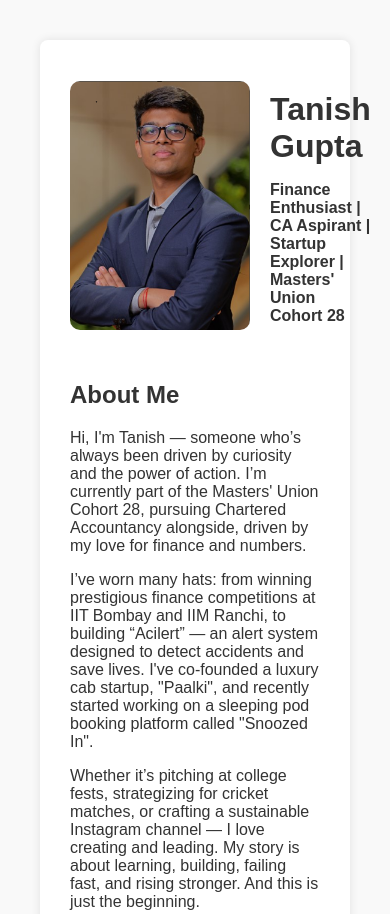
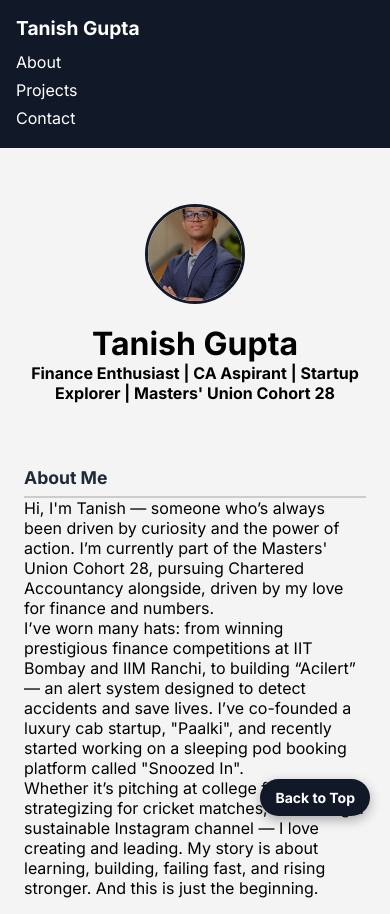
Before and after one commit to brian335/tanish-portfolio, a plain HTML site: page index.html in a window 390 px wide. Shown: the top 914 px of the page. Drawn offline with Linux system fonts and the light colour scheme.

Commit message:
Update index.html

```diff
--- a/index.html
+++ b/index.html
@@ -1,92 +1,249 @@
 <!DOCTYPE html>
 <html lang="en">
 <head>
-  <meta charset="UTF-8" />
-  <meta name="viewport" content="width=device-width, initial-scale=1.0"/>
-  <title>Tanish's Portfolio</title>
+  <meta charset="UTF-8">
+  <title>Tanish Gupta Portfolio</title>
+  <meta name="viewport" content="width=device-width, initial-scale=1.0">
+  <link href="https://fonts.googleapis.com/css2?family=Inter:wght@400;600;700&display=swap" rel="stylesheet">
   <style>
+    * {
+      margin: 0;
+      padding: 0;
+      font-family: 'Inter', sans-serif;
+      box-sizing: border-box;
+    }
+
     body {
-      font-family: Arial, sans-serif;
-      margin: 40px;
-      background: #f9f9f9;
-      color: #333;
+      background-color: #f4f4f4;
+      padding-bottom: 100px;
     }
+
+    nav {
+      background-color: #111827;
+      color: white;
+      padding: 1rem 2rem;
+      display: flex;
+      justify-content: space-between;
+      align-items: center;
+      flex-wrap: wrap;
+    }
+
+    nav h1 {
+      font-size: 1.5rem;
+      margin-bottom: 0.5rem;
+    }
+
+    nav div {
+      display: flex;
+      flex-wrap: wrap;
+    }
+
+    nav a {
+      color: white;
+      margin-left: 1rem;
+      text-decoration: none;
+      font-weight: 500;
+      margin-top: 0.5rem;
+    }
+
     .container {
       max-width: 900px;
       margin: auto;
-      background: white;
-      padding: 30px;
-      border-radius: 8px;
-      box-shadow: 0 0 10px rgba(0,0,0,0.1);
+      padding: 2rem;
     }
-    .profile {
+
+    .header {
+      text-align: center;
+      padding: 2rem 0;
+    }
+
+    .header img {
+      width: 150px;
+      height: 150px;
+      border-radius: 50%;
+      object-fit: cover;
+      margin-bottom: 1rem;
+      border: 3px solid #111827;
+    }
+
+    h2 {
+      margin-top: 2rem;
+      color: #1f2937;
+      font-size: 1.4rem;
+      border-bottom: 2px solid #ccc;
+      padding-bottom: 0.5rem;
+    }
+
+    ul {
+      margin-top: 0.5rem;
+      margin-left: 1.2rem;
+      line-height: 1.6;
+    }
+
+    .floating-btn {
+      position: fixed;
+      bottom: 30px;
+      right: 30px;
+      background-color: #111827;
+      color: white;
+      padding: 15px 20px;
+      border-radius: 50px;
+      text-decoration: none;
+      box-shadow: 0px 4px 12px rgba(0, 0, 0, 0.3);
+      animation: bounce 2s infinite;
+      font-weight: bold;
+      z-index: 999;
+    }
+
+    @keyframes bounce {
+      0%, 100% {
+        transform: translateY(0);
+      }
+      50% {
+        transform: translateY(-8px);
+      }
+    }
+
+    footer {
+      background-color: #111827;
+      color: white;
+      padding: 1rem;
+      text-align: center;
+      margin-top: 3rem;
+    }
+
+    .contact {
+      margin-top: 1rem;
       display: flex;
-      align-items: center;
-      gap: 20px;
-      margin-bottom: 30px;
+      flex-wrap: wrap;
+      gap: 1rem;
+      justify-content: center;
     }
-    .profile img {
-      width: 180px;
-      border-radius: 10px;
+
+    .contact a {
+      color: #2563eb;
+      text-decoration: none;
+      font-weight: 600;
     }
-    h1 {
-      margin-bottom: 0;
+
+    /* ---------------- Responsive Styles ---------------- */
+
+    @media (max-width: 768px) {
+      nav {
+        flex-direction: column;
+        align-items: flex-start;
       }
-    section {
-      margin-top: 40px;
+
+      nav div {
+        flex-direction: column;
+        width: 100%;
+      }
+
+      nav a {
+        margin: 0.25rem 0;
+        margin-left: 0;
+      }
+
+      .header img {
+        width: 120px;
+        height: 120px;
+      }
+
+      .container {
+        padding: 1.5rem;
+      }
+
+      h2 {
+        font-size: 1.2rem;
+      }
+
+      .floating-btn {
+        padding: 10px 15px;
+        font-size: 14px;
+      }
+    }
+
+    @media (max-width: 480px) {
+      .header img {
+        width: 100px;
+        height: 100px;
+      }
+
+      h2 {
+        font-size: 1.1rem;
+      }
+
+      nav h1 {
+        font-size: 1.2rem;
+      }
+
+      nav {
+        padding: 1rem;
+      }
+
+      .floating-btn {
+        bottom: 20px;
+        right: 20px;
+      }
     }
   </style>
 </head>
 <body>
+
+  <nav>
+    <h1>Tanish Gupta</h1>
+    <div>
+      <a href="#about">About</a>
+      <a href="#projects">Projects</a>
+      <a href="#contact">Contact</a>
+    </div>
+  </nav>
+
   <div class="container">
-    <div class="profile">
+    <div class="header">
       <img src="profile-photo.png" alt="Tanish Profile Photo">
-      <div>
       <h1>Tanish Gupta</h1>
       <p><strong>Finance Enthusiast | CA Aspirant | Startup Explorer | Masters' Union Cohort 28</strong></p>
     </div>
-    </div>
 
-    <section id="about">
-      <h2>About Me</h2>
-      <p>
-        Hi, I'm Tanish — someone who’s always been driven by curiosity and the power of action. I’m currently part of the Masters' Union Cohort 28, pursuing Chartered Accountancy alongside, driven by my love for finance and numbers.
-      </p>
-      <p>
-        I’ve worn many hats: from winning prestigious finance competitions at IIT Bombay and IIM Ranchi, to building “Acilert” — an alert system designed to detect accidents and save lives. I've co-founded a luxury cab startup, "Paalki", and recently started working on a sleeping pod booking platform called "Snoozed In".
-      </p>
-      <p>
-        Whether it’s pitching at college fests, strategizing for cricket matches, or crafting a sustainable Instagram channel — I love creating and leading. My story is about learning, building, failing fast, and rising stronger. And this is just the beginning.
-      </p>
-    </section>
+    <h2 id="about">About Me</h2>
+    <p>Hi, I'm Tanish — someone who’s always been driven by curiosity and the power of action. I’m currently part of the Masters' Union Cohort 28, pursuing Chartered Accountancy alongside, driven by my love for finance and numbers.</p>
+    <p>I’ve worn many hats: from winning prestigious finance competitions at IIT Bombay and IIM Ranchi, to building “Acilert” — an alert system designed to detect accidents and save lives. I’ve co-founded a luxury cab startup, "Paalki", and recently started working on a sleeping pod booking platform called "Snoozed In".</p>
+    <p>Whether it’s pitching at college fests, strategizing for cricket matches, or crafting a sustainable Instagram channel — I love creating and leading. My story is about learning, building, failing fast, and rising stronger. And this is just the beginning.</p>
 
-    <section id="education">
     <h2>Education</h2>
     <ul>
       <li>Masters' Union, Business & Entrepreneurship — Present</li>
       <li>Chartered Accountancy (CA) — Ongoing (Cleared CA Foundation)</li>
       <li>High School — Scored excellent grades in Accounts and Economics</li>
     </ul>
-    </section>
 
-    <section id="experience">
-      <h2>Experience & Projects</h2>
+    <h2 id="projects">Experience & Projects</h2>
     <ul>
       <li><strong>Acilert:</strong> Accident detection & alert system</li>
       <li><strong>Paalki:</strong> Co-founder of a luxury cab company</li>
       <li><strong>Snoozed In:</strong> Global sleeping pod booking platform</li>
       <li><strong>Young Changemakers Program, IIM Ranchi:</strong> One of the best performers</li>
     </ul>
-    </section>
 
-    <section id="leadership">
     <h2>Leadership</h2>
     <ul>
       <li>4 consecutive years in school leadership — Deputy Sports Captain, Deputy Ambassador, Vice House Captain</li>
       <li>Selected for the Netflix Fraternity, Masters’ Union’s top performing group</li>
-        <li>Finalist at the National Finance Olympiad</li>
     </ul>
-    </section>
+
+    <h2 id="contact">Contact</h2>
+    <div class="contact">
+      <a href="mailto:tanish@example.com">Email</a>
+      <a href="https://www.linkedin.com/in/tanishgupta" target="_blank">LinkedIn</a>
+      <a href="https://github.com/brian335" target="_blank">GitHub</a>
     </div>
+  </div>
+
+  <a href="#about" class="floating-btn">Back to Top</a>
+
+  <footer>
+    © 2025 Tanish Gupta. All rights reserved.
+  </footer>
 </body>
 </html>
```
Lines whose indentation alone changed are shown as unchanged.
